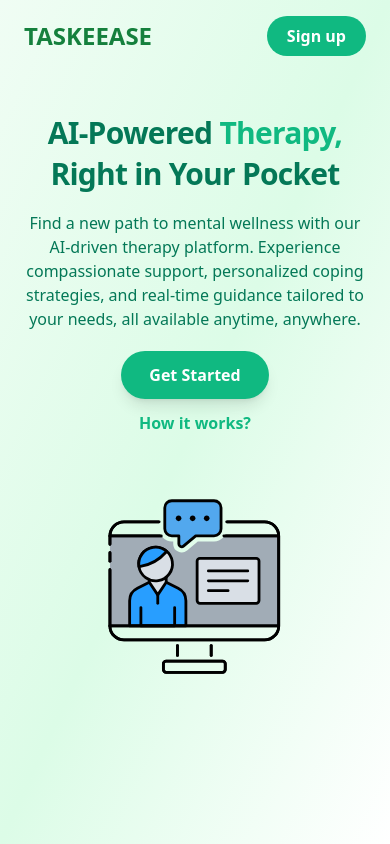
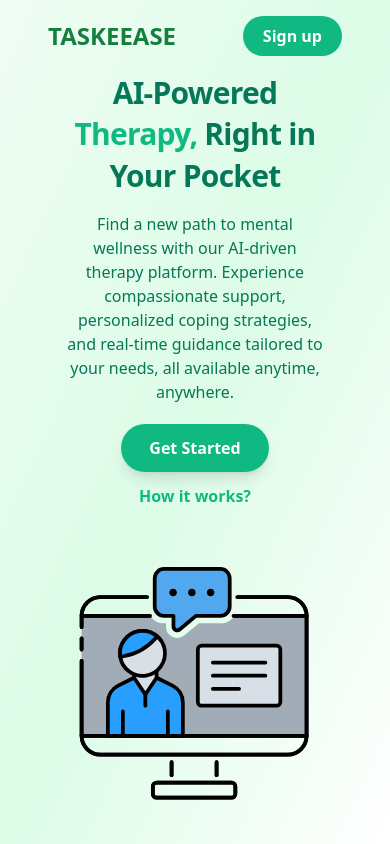
Before and after one commit to TJIT-FINAL-PROJ/AI-THERAPY, a React (Vite) app in the folder frontend/: page / in a window 390 px wide. Built offline with nearby package versions, Linux system fonts and the light colour scheme.

Commit message:
media responsive change

```diff
--- a/frontend/src/components/LandingPage.jsx
+++ b/frontend/src/components/LandingPage.jsx
@@ -1,38 +1,26 @@
 import React from "react";
 import Lottie from "lottie-react";
-import landingPageAnimation from "../assets/landingPageAnimation.json";
+import landingPageAnimation from '../assets/landingPageAnimation.json';
 
 const LandingPage = () => {
-  const gradientBg = "bg-gradient-to-br from-green-50 via-green-100 to-white";
-  const greenText = "text-emerald-500";
-  const darkText = "text-emerald-700";
+  const gradientBg = 'bg-gradient-to-br from-green-50 via-green-100 to-white';
+  const greenText = 'text-emerald-500';
+  const darkText = 'text-emerald-700';
 
   return (
-    <div className={`min-h-screen ${gradientBg} overflow-x-hidden`}>
-      <div className="container mx-auto max-w-7xl">
-        {/* Header */}
-        <header className="flex justify-between items-center px-6 md:px-6 lg:px-8 py-4">
+    <div className={`h-[100vh] flex flex-col ${gradientBg} overflow-x-hidden`}>
+      {/* Header (moved outside container, sticks at top) */}
+      <header className="w-full flex justify-between items-center py-4 px-12 md:px-28 bg-transparent">
         <div className="flex items-center">
           <span className="text-2xl font-bold text-green-700">TASKEEASE</span>
         </div>
         <nav className="hidden md:flex space-x-6 lg:space-x-8 text-emerald-700 text-lg">
-            <a href="#" className="hover:text-green-900">
-              Home
-            </a>
-            <a href="#" className="hover:text-green-900">
-              How it works
-            </a>
-            <a href="#" className="hover:text-green-900">
-              Blog
-            </a>
+          <a href="#" className="hover:text-green-900">Home</a>
+          <a href="#" className="hover:text-green-900">How it works</a>
+          <a href="#" className="hover:text-green-900">Blog</a>
         </nav>
         <div className="flex items-center space-x-3 md:space-x-4">
-            <a
-              href="#"
-              className="hidden md:block text-emerald-700 hover:text-green-900"
-            >
-              Sign in
-            </a>
+          <a href="#" className="hidden md:block text-emerald-700 hover:text-green-900">Sign in</a>
           <button className="bg-emerald-500 text-white px-5 py-2 rounded-full font-semibold hover:bg-emerald-600 transition-colors">
             Sign up
           </button>
@@ -40,19 +28,20 @@ const LandingPage = () => {
       </header>
 
       {/* Main Section */}
-        <main className="flex flex-col md:flex-row items-center justify-between mt-10 md:mt-16 gap-8 md:gap-12 lg:gap-14 px-6 md:pl-12 lg:pl-20">
+      <div className="flex-1 flex items-center justify-center px-12 md:px-20 lg:px-28">
+        <div className="mx-auto w-full max-w-[90rem]">
+          <main className="flex flex-col md:flex-row items-center justify-between gap-4 md:gap-6 lg:gap-8">
             {/* Left Content */}
-          <div className="md:w-1/2 text-center md:text-left">
+            <div className="md:w-2/3 text-center md:text-left px-4 sm:px-6 md:pl-8">
               <h1 className="text-3xl md:text-5xl lg:text-6xl font-extrabold leading-snug tracking-tight">
                 <span className={darkText}>AI-Powered </span>
                 <span className={greenText}>Therapy, </span>
                 <span className={darkText}>Right in Your Pocket</span>
               </h1>
               <p className="mt-4 text-base md:text-lg text-emerald-700 max-w-xl mx-auto md:mx-0">
-              Find a new path to mental wellness with our AI-driven therapy
-              platform. Experience compassionate support, personalized coping
-              strategies, and real-time guidance tailored to your needs, all
-              available anytime, anywhere.
+                Find a new path to mental wellness with our AI-driven therapy platform.
+                Experience compassionate support, personalized coping strategies,
+                and real-time guidance tailored to your needs, all available anytime, anywhere.
               </p>
               <div className="flex flex-col md:flex-row items-center justify-center md:justify-start mt-5 space-y-3 md:space-y-0 md:space-x-5">
                 <button className="bg-emerald-500 text-white px-7 py-3 rounded-full font-semibold hover:bg-emerald-600 transition-colors shadow-lg">
@@ -64,9 +53,9 @@ const LandingPage = () => {
               </div>
             </div>
 
-          {/* Right Animation */}
-          <div className="md:w-1/2 flex justify-center">
-            <div className="w-60 h-60 sm:w-72 sm:h-72 md:w-[340px] md:h-[340px] lg:w-[400px] lg:h-[400px] flex items-center justify-center">
+            {/* Right Animation (adjusted) */}
+            <div className="md:w-1/2 flex justify-center md:justify-end ">
+              <div className="w-80 h-80 sm:w-[420px] sm:h-[420px] md:w-[500px] md:h-[500px] lg:w-[560px] lg:h-[560px] flex items-center justify-center">
                 <Lottie
                   animationData={landingPageAnimation}
                   loop={true}
@@ -77,6 +66,7 @@ const LandingPage = () => {
           </main>
         </div>
       </div>
+    </div>
   );
 };
 
--- a/frontend/src/index.css
+++ b/frontend/src/index.css
@@ -5,3 +5,16 @@
 html, body, #root {
   height: 100%;
 }
+@layer base {
+  body {
+    @apply text-gray-800 bg-white max-w-[1536px] mx-auto;
+  }
+
+  h1 {
+    @apply text-3xl md:text-5xl lg:text-6xl font-bold;
+  }
+
+  p {
+    @apply text-base md:text-lg;
+  }
+}
--- a/frontend/tailwind.config.js
+++ b/frontend/tailwind.config.js
@@ -3,8 +3,20 @@ export default {
     "./index.html",
     "./src/**/*.{js,ts,jsx,tsx}",
   ],
-  theme: {
-    extend: {},
+theme: {
+  extend: {},
+  container: {
+    center: true,  // Centers the container horizontally
+    padding: '1rem', // Adds padding on the sides
+screens: {
+  sm: '640px',
+  md: '768px',
+  lg: '1024px',
+  xl: '1280px',
+  '2xl': '1536px',
+  '3xl': '1920px', // custom for very large screens
+},
   },
+},
   plugins: [],
 }
```
Lines whose indentation alone changed are shown as unchanged.
